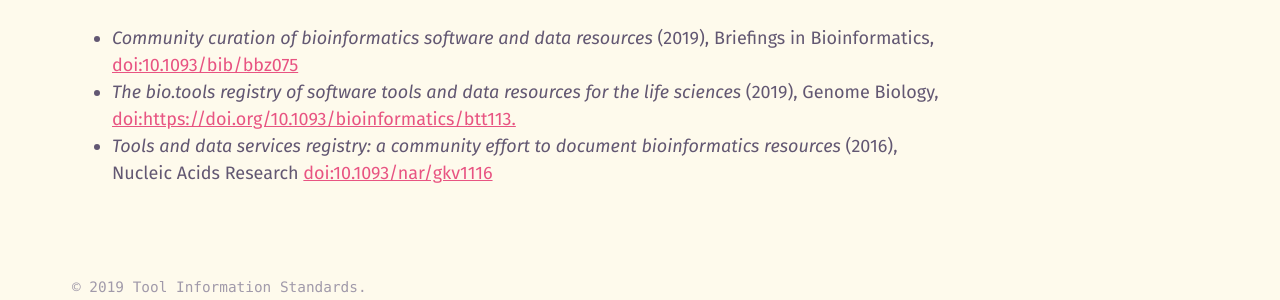
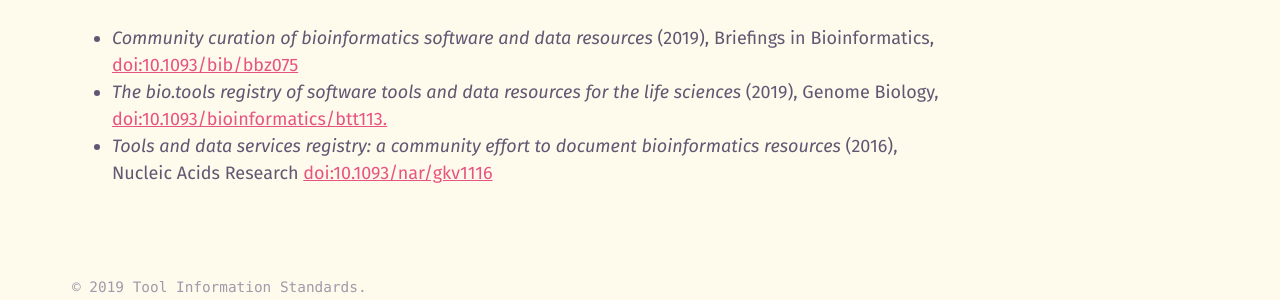
Before and after one commit to bio-tools/Tool-Information-Standards, a Jekyll site: the page built from docs/tool_information_standards.md, in a window 1280 px wide. Shown: the part 1691-1991 px from the top of the page. Built offline with Jekyll 4.4.1, drawn with Linux system fonts in a browser that asks for light colours.

Commit message:
Update tool_information_standards.md

```diff
--- a/docs/tool_information_standards.md
+++ b/docs/tool_information_standards.md
@@ -18,5 +18,5 @@ The **Tool Information Standards** are a stack of community-defined, open and in
 The standards support the broader *bio.tools* initative - fostered with support from ELIXIR - which aspires to provide comprehensive and consistent information for all European bioinformatics resources:
 
 * *Community curation of bioinformatics software and data resources* (2019), Briefings in Bioinformatics, [doi:10.1093/bib/bbz075](https://doi.org/10.1093/bib/bbz075)
-* *The bio.tools registry of software tools and data resources for the life sciences* (2019), Genome Biology, [doi:https://doi.org/10.1093/bioinformatics/btt113.](https://doi.org/10.1093/bioinformatics/btt113)
+* *The bio.tools registry of software tools and data resources for the life sciences* (2019), Genome Biology, [doi:10.1093/bioinformatics/btt113.](https://doi.org/10.1093/bioinformatics/btt113)
 * *Tools and data services registry: a community effort to document bioinformatics resources* (2016), Nucleic Acids Research [doi:10.1093/nar/gkv1116](https://doi.org/10.1093/nar/gkv1116)
```
